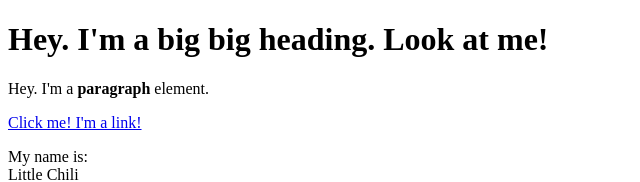
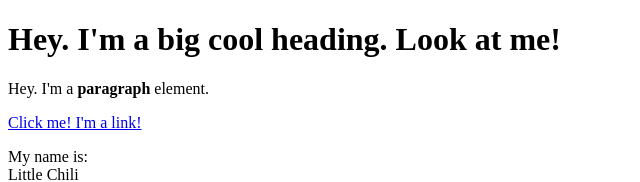
Before and after one commit to javaschama/cartoon-hero, a plain HTML site: page test.html in a window 1280 px wide. Shown: the top 182 px of the page, without its empty margins (0-640 px from the left). Drawn offline with Linux system fonts and the light colour scheme.

Commit message:
changed big to cool in heading

```diff
--- a/test.html
+++ b/test.html
@@ -4,7 +4,7 @@
     <title>Test page</title>
 </head>
 <body>
-    <h1>Hey. I'm a big big heading. Look at me!</h1>
+    <h1>Hey. I'm a big cool heading. Look at me!</h1>
     <p>Hey. I'm a <b>paragraph</b> element. </p>
     <a href="https://google.com" target="_blank" title="Let's go to google">Click me! I'm a link!</a>
     <p>My name is:<br>
```
